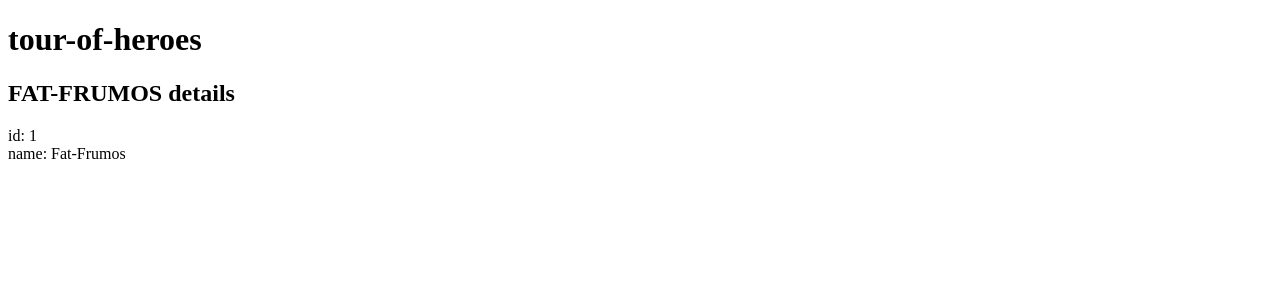
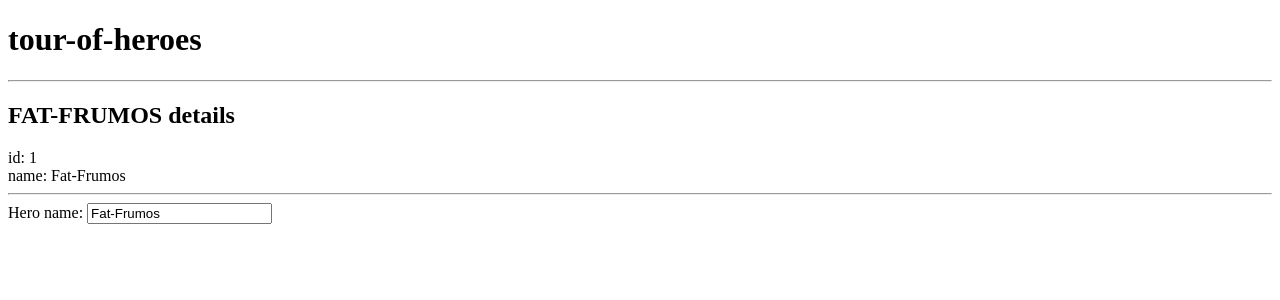
Before and after one commit to Vancios86/tour-of-heroes, an Angular app: page / in a window 1280 px wide. Shown: the top 300 px of the page. Built offline with nearby package versions, Linux system fonts and the light colour scheme.

Commit message:
two way data binding in angular

```diff
--- a/src/app/app.module.ts
+++ b/src/app/app.module.ts
@@ -1,5 +1,6 @@
 import { NgModule } from '@angular/core';
 import { BrowserModule } from '@angular/platform-browser';
+import { FormsModule } from '@angular/forms';
 
 import { AppRoutingModule } from './app-routing.module';
 import { AppComponent } from './app.component';
@@ -12,7 +13,8 @@ import { HeroesComponent } from './heroes/heroes.component';
   ],
   imports: [
     BrowserModule,
-    AppRoutingModule
+    AppRoutingModule,
+    FormsModule
   ],
   providers: [],
   bootstrap: [AppComponent]
--- a/src/app/heroes/heroes.component.html
+++ b/src/app/heroes/heroes.component.html
@@ -1,3 +1,9 @@
+<hr />
 <h2>{{ hero.name | uppercase }} details</h2>
 <div><span>id: </span>{{ hero.id }}</div>
 <div><span>name: </span>{{ hero.name }}</div>
+<hr />
+<div>
+  <label for="name">Hero name: </label>
+  <input id="name" [(ngModel)]="hero.name" placeholder="name" />
+</div>
```
